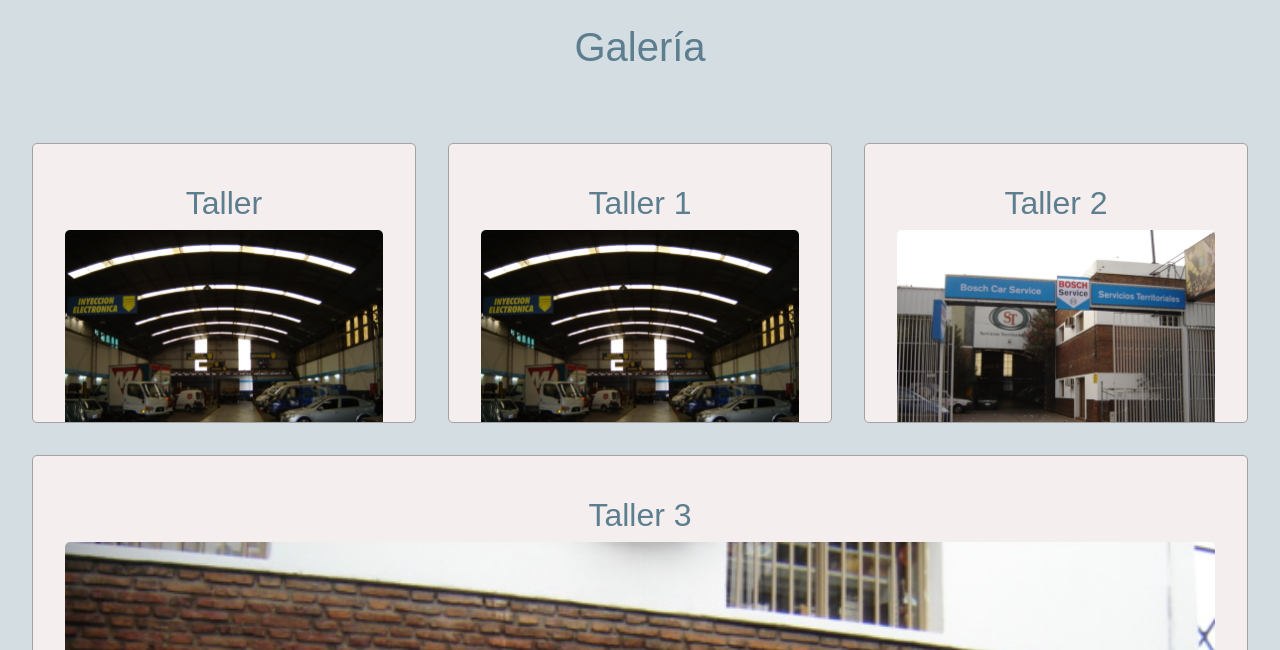
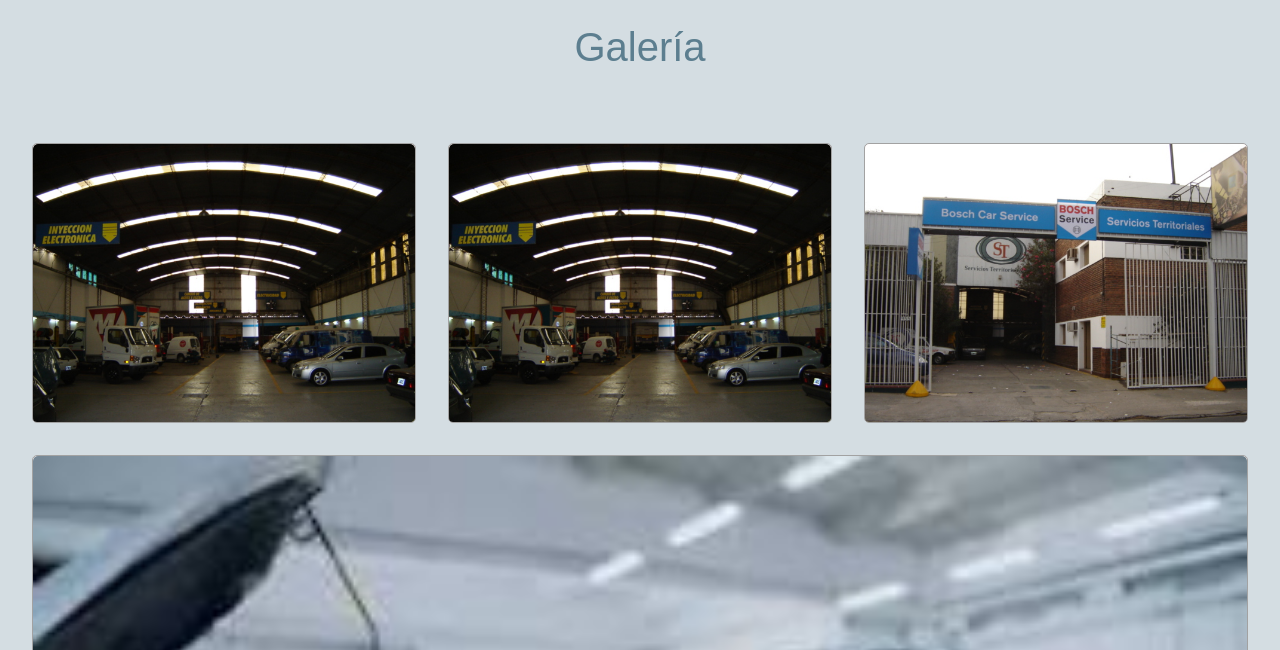
Before and after one commit to EzeBorella/entrega6, a plain HTML site: page pages/nosotros.html in a window 1280 px wide. Shown: the part 150-800 px from the top of the page. Drawn offline with nearby package versions, Linux system fonts and the light colour scheme.

Commit message:
correcion fotos galeria

```diff
--- a/css/style.css
+++ b/css/style.css
@@ -226,8 +226,6 @@ figure {
     background-color: rgb(245, 238, 238);
     color: rgb(92, 126, 143);
 
-    padding: 2rem;
-
     border-radius: 5px;
     border: 1px solid rgb(162, 162, 162);
 
@@ -244,11 +242,7 @@ figure img {
     display: block;
     border-radius: 5px;
     object-fit: cover;
-}
-
-figure h2 {
-    margin: 0.5rem;
-}
+   }
 
 figcaption {
     font-size: 1rem;
--- a/pages/nosotros.html
+++ b/pages/nosotros.html
@@ -81,29 +81,28 @@
         <div class="escritorio">
             <section class="nosotros">
                 <figure class="foto-vertical" tabindex="0">
-                    <h2>Taller</h2>
-                    <img src="../img/galponadelante.jpeg" alt="Taller adelante">
+                                       <img src="../img/galponadelante.jpeg" alt="Taller adelante">
                     <figcaption>
                         Lorem ipsum dolor sit amet.
                     </figcaption>
                 </figure>
                 <figure class="foto-cuadrada1" tabindex="0">
-                    <h2>Taller 1</h2>
+
                     <img src="../img/galponadelante.jpeg" alt="Galpón adelante">
                     <figcaption>
                         Lorem ipsum dolor sit amet.
                     </figcaption>
                 </figure>
                 <figure class="foto-cuadrada2" tabindex="0">
-                    <h2>Taller 2</h2>
+
                     <img src="../img/frente.jpeg" alt="Frente del taller">
                     <figcaption>
                         Lorem ipsum dolor sit amet.
                     </figcaption>
                 </figure>
                 <figure class="foto-horizontal" tabindex="0">
-                    <h2>Taller 3</h2>
-                    <img src="../img/frente3.JPG" alt="Frente del taller 2">
+
+                    <img src="../img/fotohorizontal.jfif" alt="Frente del taller 2">
                     <figcaption>
                         Lorem ipsum dolor sit amet.
                     </figcaption>
```
Also changed, not shown: img/fotohorizontal.jfif (added).
